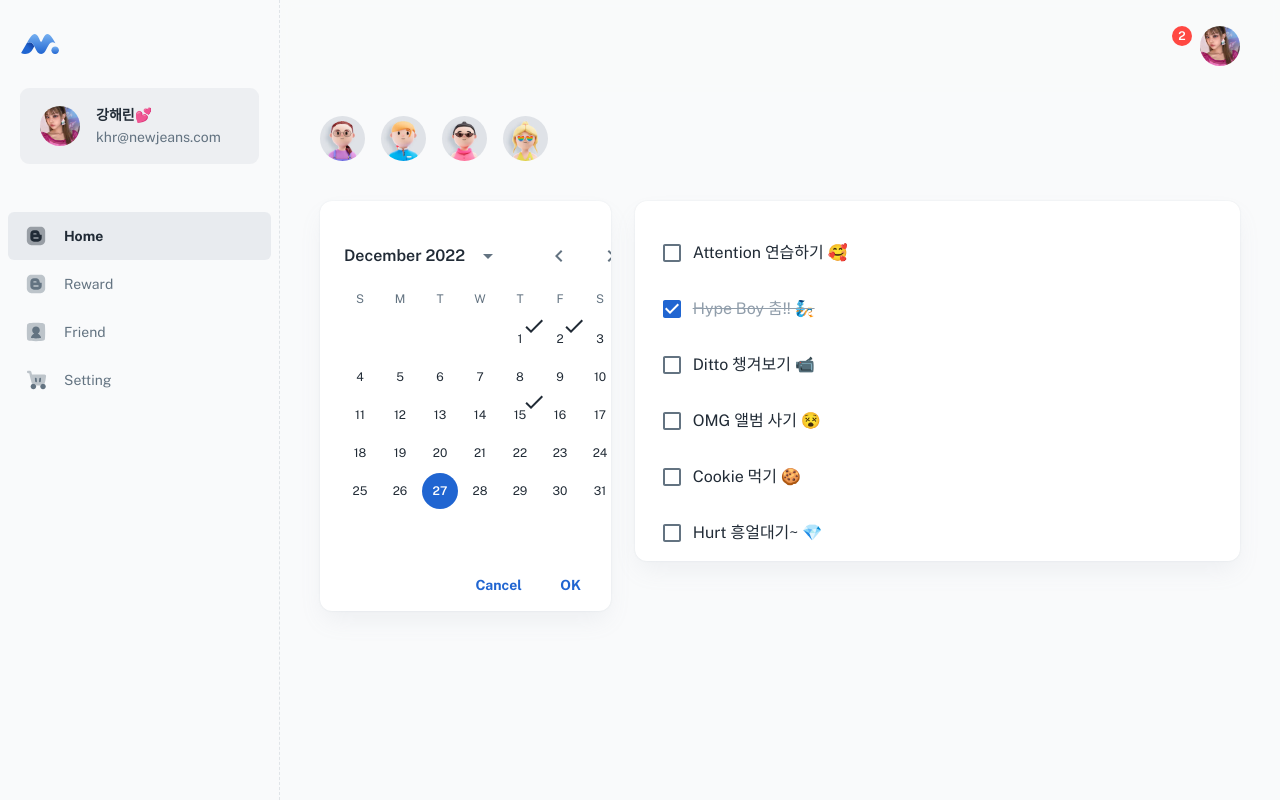
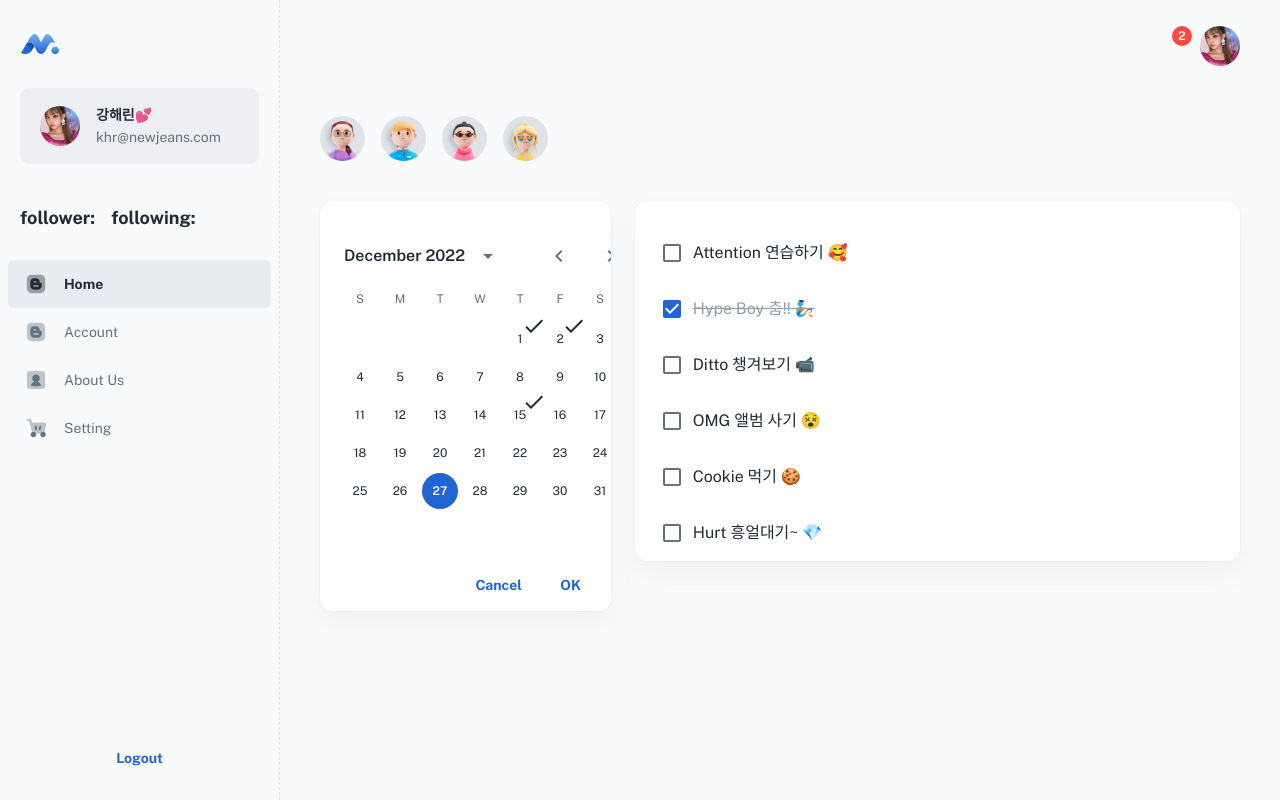
Before and after one commit to DDudu-Todo/DDudu-Web, a React (Create React App) app: page /dashboard/app in a window 1280 px wide. Built offline with nearby package versions, Linux system fonts and the light colour scheme; some icons are missing; a web font is replaced by a local one.

Commit message:
feat: drawer 수정

```diff
--- a/src/layouts/dashboard/nav/config.js
+++ b/src/layouts/dashboard/nav/config.js
@@ -12,12 +12,12 @@ const navConfig = [
     icon: icon('ic_blog'),
   },
   {
-    title: 'reward',
+    title: 'Account',
     path: '/dashboard/blog',
     icon: icon('ic_blog'),
   },
   {
-    title: 'friend',
+    title: 'About Us',
     path: '/dashboard/user',
     icon: icon('ic_user'),
   },
--- a/src/layouts/dashboard/nav/index.js
+++ b/src/layouts/dashboard/nav/index.js
@@ -3,7 +3,7 @@ import { useEffect } from 'react';
 import { useLocation } from 'react-router-dom';
 // @mui
 import { styled, alpha } from '@mui/material/styles';
-import { Box, Link, Drawer, Typography, Avatar } from '@mui/material';
+import { Box, Link, Drawer, Typography, Avatar, Stack, Button } from '@mui/material';
 // mock
 import account from '../../../_mock/account';
 // hooks
@@ -75,7 +75,30 @@ export default function Nav({ openNav, onCloseNav }) {
         </Link>
       </Box>
 
+      {/* following & follower */}
+      <Box sx={{ display: 'flex', mb: 2.5, mx: 2.5 }}>
+
+        <Typography variant="h6" sx={{mr: 2}}>
+          follower: {}
+        </Typography>
+
+        <Typography variant="h6">
+          following: {}
+        </Typography>
+      </Box>
+
       <NavSection data={navConfig} />
+
+      <Box sx={{ flexGrow: 1 }} />
+
+      {/* logout */}
+      <Box sx={{ px: 2.5, pb: 3, mt: 10 }}>
+        <Stack alignItems="center" spacing={3} sx={{ pt: 5, borderRadius: 2, position: 'relative' }}>
+          <Button href="/login" sx={{ width: 1 }}>
+            Logout
+          </Button>
+        </Stack>
+      </Box>
 
     </Scrollbar>
   );
```
